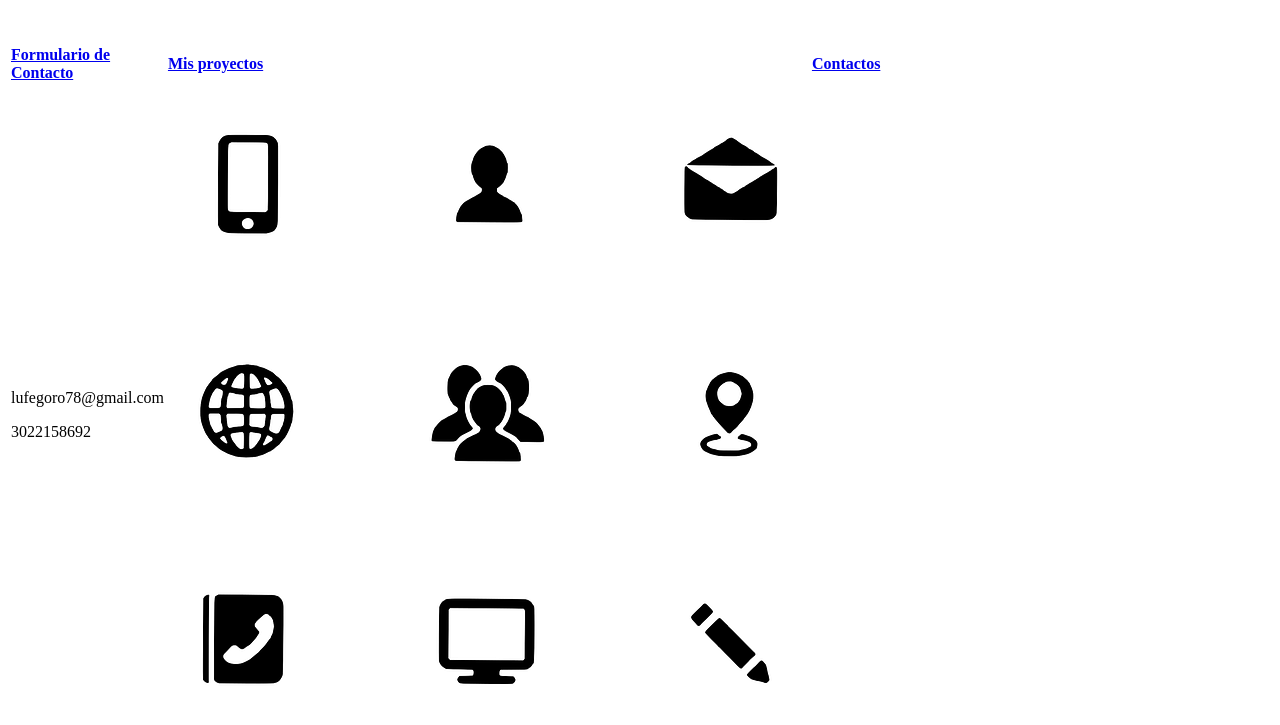
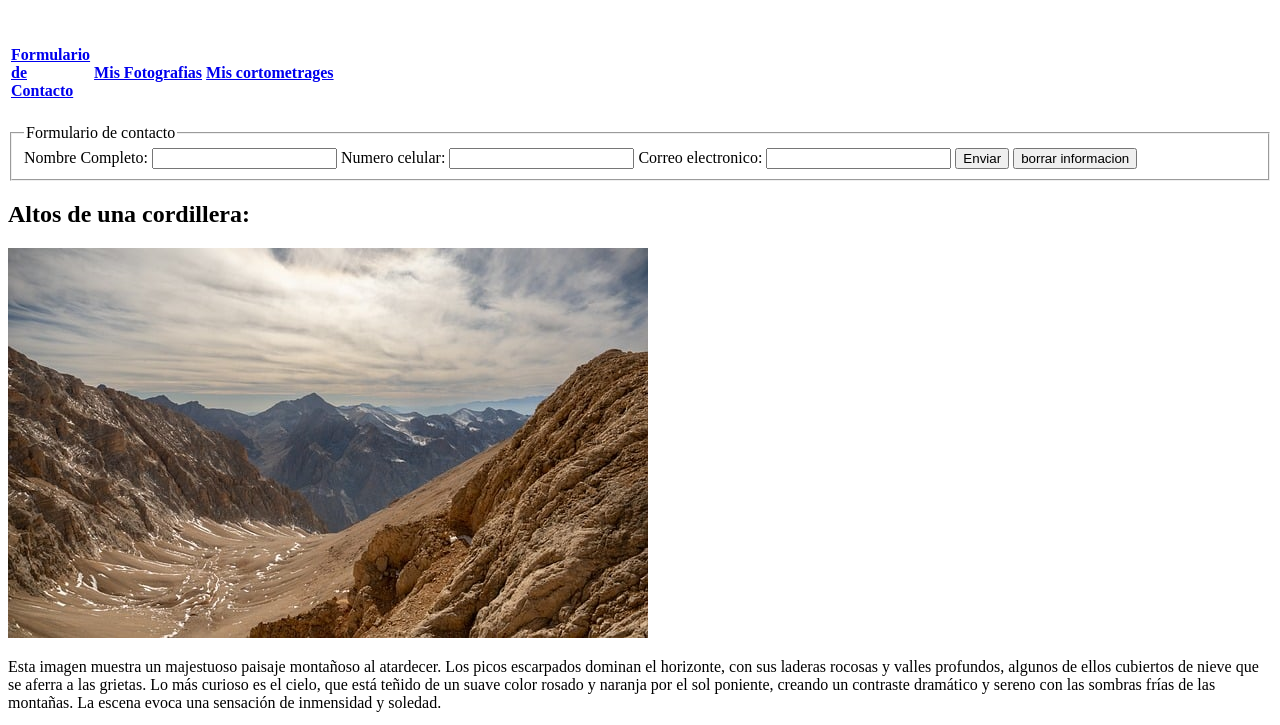
Before and after one commit to LuFeGoRO/mi_portafolio_1, a plain HTML site: page index.html in a window 1280 px wide. Shown: the part 72-797 px from the top of the page. Drawn offline with Linux system fonts and the light colour scheme.

Commit message:
actualizacion

```diff
--- a/index.html
+++ b/index.html
@@ -17,21 +17,11 @@
         <td width="10"><a href="#formulario"><h4>Formulario de Contacto</h4></a></td>
 
 
-        <td><a href="#imagenes"><h4>Mis proyectos</h4></a></td>
+        <td><a href="#imagenes"><h4>Mis Fotografias</h4></a></td>
 
 
-        <td><a href="#contactos"><h4>Contactos</h4></a></td>
+        <td><a href="#videos"><h4>Mis cortometrages</h4></a></td>
    </tr>
-    <tr>
-        <td>    <p>lufegoro78@gmail.com</p>
-        <p>3022158692</p>
-    </td>
-
-        <td>
-            <img src="imagen.png" alt="Contactos">
-        </td>
-        </tr>
-    </tr>
     </table>
     <section id="formulario">
        <fieldset>
@@ -39,10 +29,12 @@
         <form>
             <label for="nombre">Nombre Completo:</label>
             <input name="nombre" type="text" maxlength="32" required>
-            <label for="celular">Nuemro celular:</label>
+            <label for="celular">Numero celular:</label>
             <input name="celular" type="number" maxlength="10" required>
             <label for="correo">Correo electronico:</label>
             <input name="correo" type="text" maxlength="32" required>
+            <input type="submit" value="Enviar">
+            <input type="reset" value="borrar informacion">
         </form>
        </fieldset>
     </section>
@@ -69,5 +61,10 @@
         <section><p>La imagen captura un paisaje de montaña más húmedo y brumoso. Un arroyo con agua de movimiento rápido fluye a través de un terreno rocoso y cubierto de hierba, descendiendo desde una montaña imponente que se pierde en la niebla. El entorno es rocoso, con piedras de tonos marrones y rojizos esparcidas por todas partes. Lo más curioso es la atmósfera neblinosa y misteriosa que envuelve el pico de la montaña, dándole un aire de aislamiento y antigüedad, como si fuera un lugar apartado del mundo. La imagen transmite una sensación de frescura y vitalidad.</p></section>
      </article>
     </div>
+   <div>
+    <ul>
+        <li></li>
+    </ul>
+   </div>
 </body>
 </html>
```
